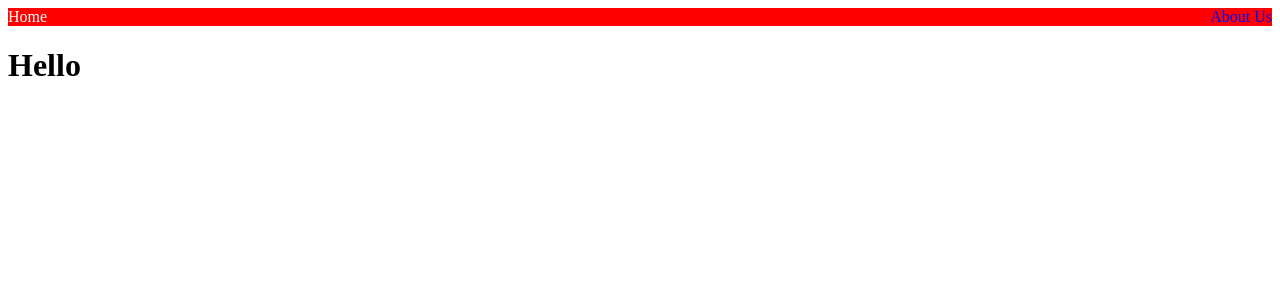
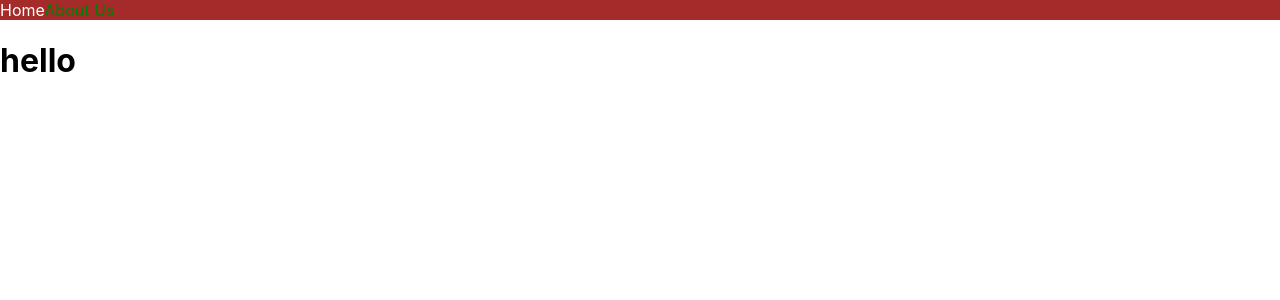
Before and after one commit to eh-lee/nextjs12_intro, a Next.js app: page / in a window 1280 px wide. Shown: the top 300 px of the page. Built offline with nearby package versions, Linux system fonts and the light colour scheme.

Commit message:
feat: custom app

```diff
--- a/components/NavBar.js
+++ b/components/NavBar.js
@@ -1,35 +1,28 @@
 import Link from "next/link";
 import { useRouter } from "next/router";
-import styles from "./NavBar.module.css";
-// css module pattern
 
 export default function NavBar() {
   const router = useRouter();
   console.log(router);
 
   return (
-    <nav className={styles.nav}>
-      {/* 해당 페이지가 빌드될 때  */}
-      {/* NextJs가 class 이름을 무작위로 변환해 줌  */}
-      {/* ex) <nav class="NavBar_nav__i8le3">*/}
-      {/* 클래스 이름의 재사용 가능 */}
-      <Link
-        href="/"
-        className={`${styles.link} ${
-          router.pathname === "/" ? styles.active : ""
-        }`}
-      >
-        Home
+    <nav>
+      <Link href="/">
+        <span className={router.pathname === "/" ? "active" : ""}>Home</span>
       </Link>
-      <Link
-        href="/about"
-        className={[
-          styles.link,
-          router.pathname === "/about" ? styles.active : "",
-        ].join(" ")}
-      >
-        About Us
+      <Link href="/about">
+        <span className={router.pathname === "/about" ? "active" : ""}>
+          About Us
+        </span>
       </Link>
+      <style jsx>{`
+        nav {
+          background-color: brown;
+        }
+        span.active {
+          color: white;
+        }
+      `}</style>
     </nav>
   );
 }
--- a/components/NavBar.module.css
+++ /dev/null
@@ -1,13 +0,0 @@
-.nav {
-  display: flex;
-  justify-content: space-between;
-  background-color: red;
-}
-
-.active {
-  color: white;
-}
-
-.link {
-  text-decoration: none;
-}
--- /dev/null
+++ b/pages/_app.js
@@ -0,0 +1,25 @@
+// Next.js가 _app.js를 자동으로 불러옴
+
+import NavBar from "../components/NavBar";
+// custom <App> (ex) _app.js) component에서만
+// global css file is importable
+import "../styles/globals.css"
+
+// Global layout 느낌
+export default function CustomApp({ Component, pageProps }) {
+  return (
+  <>
+    <NavBar />
+    <Component {...pageProps} />
+    {/* 여기에 넥스트가 페이지들을 전달 */}
+    <h1>hello</h1>
+    <style jsx global>
+        {`
+          span {
+            color: green;
+          }
+        `}
+      </style>
+  </>
+  );
+}
--- a/pages/about.js
+++ b/pages/about.js
@@ -1,11 +1,10 @@
 // react component를 정의하고 export
 import NavBar from "../components/NavBar";
 
-// Rule: "export defualt"로 내보내야 함
+// Rule: "export default"로 내보내야 함
 export default function About() {
   return (
     <div>
-      <NavBar />
       <h1>about us</h1>
     </div>
   );
--- a/pages/index.js
+++ b/pages/index.js
@@ -2,30 +2,7 @@ import React from "react";
 import NavBar from "../components/NavBar";
 
 function index() {
-  return (
-    <div>
-      <NavBar />
-      <h1>Hello</h1>
-    </div>
-  );
+  return ;
 }
 
 export default index;
-
-// import { useState } from "react";
-
-// export default function Home() {
-//   const [ counter, setCounter ]= useState(0);
-//   const onClickCounterHandler = () => {
-//     setCounter((prev) => prev + 1)
-//   }
-
-//   return (
-//     <div>
-//       <h1>
-//       This is Counter {counter}
-//       </h1>
-//       <button onClick={onClickCounterHandler}>Counter</button>
-//     </div>
-//   )
-// }
```
